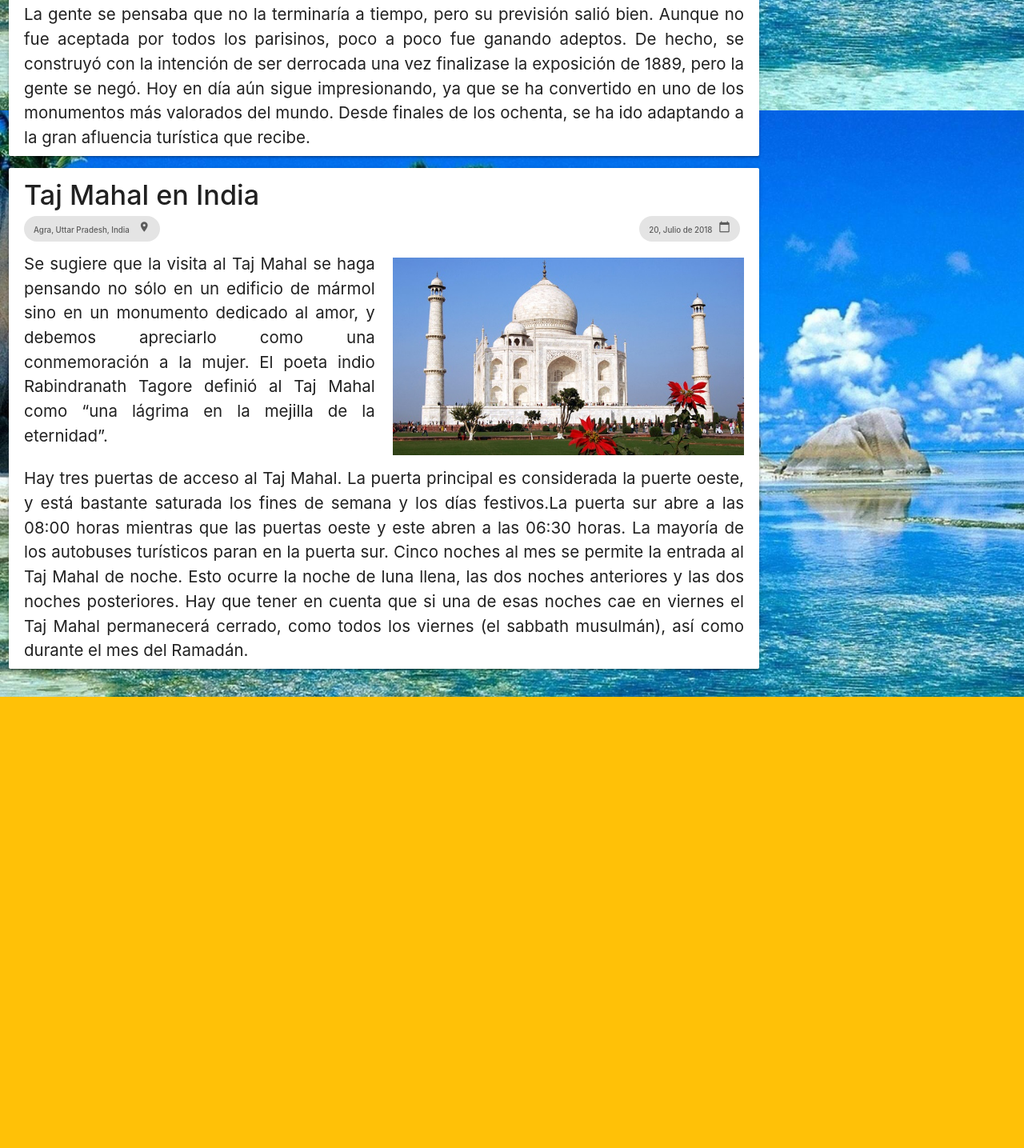
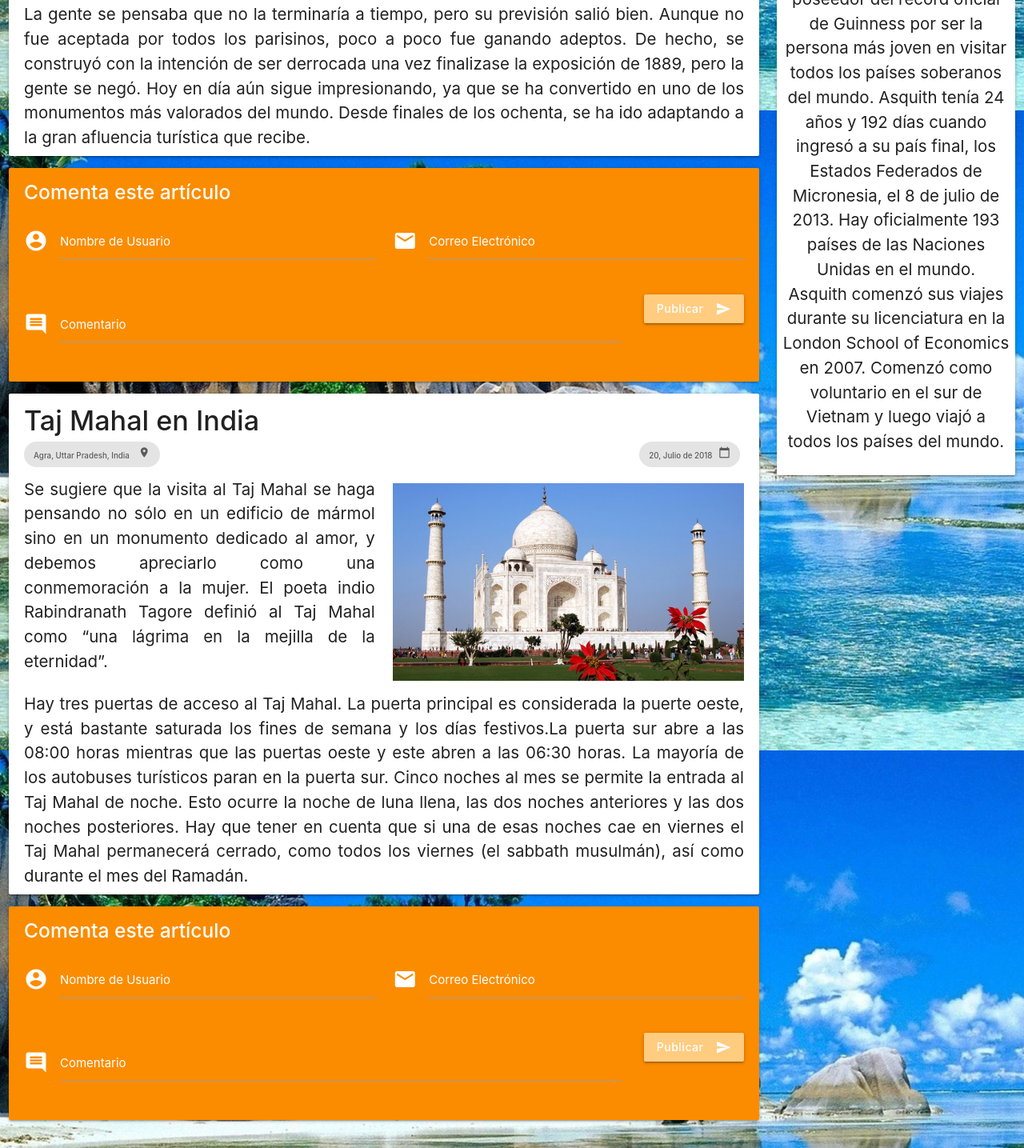
Before and after one commit to maincoke/project05c, a plain HTML site: page index.html in a window 1280 px wide. Shown: the part 1462-2897 px from the top of the page at 80% size. Before the commit the page ends 2333 px from the top, so only its background shows below. Drawn offline with nearby package versions, Linux system fonts and the light colour scheme.

Commit message:
Inclusion de perfil autor y panel de comentarios - Cambio foto autor

```diff
--- a/css/style.css
+++ b/css/style.css
@@ -101,7 +101,7 @@
   margin: 0 0 1rem 0 !important;
 }
 
-.card-title {
+.title-card {
   margin: 1rem 0 0.5rem 0 !important;
 }
 
@@ -125,12 +125,21 @@
 }
 
 .img-author {
-  width: 75% !important;
-  height: 75% !important;
+  width: 80% !important;
+  height: 80% !important;
   margin: 2em 0 !important;
   border-radius: 50% !important;
-  border: 2px solid gray;
-  max-width: 150px !important;
+  border: 3px solid #ffc107;
+  max-width: 200px !important;
+}
+
+.col-author .card-content {
+  padding-bottom: 1.5vw !important;
+}
+
+.white-border:focus {
+  border-bottom: 1px solid white !important;
+  box-shadow: 0 1px 0 0 white !important;
 }
 
 
@@ -195,6 +204,10 @@
   .text-card {
     font-size: 3vw !important;
   }
+  .col-author {
+    max-width: 80% !important;
+    margin: 0 10% 5% 10% !important;
+  }
 }
 
 @media (max-width: 400px) {
--- a/index.html
+++ b/index.html
@@ -119,7 +119,7 @@
     <div class="col s12 m9 l9">
       <div class="row card-panel horizontal">
         <div class="col s12">
-          <div class="card-title">
+          <div class="title-card card-title">
             <h4 class="no-margin title-article"><strong>Torre Eiffel de París</strong></h4>
           </div>
           <div class="chip" id="date-article">
@@ -154,9 +154,42 @@
         </div>
       </div>
 
+      <div class="row card-panel orange darken-1">
+        <form class="col s12">
+          <legend>
+            <h5 class="white-text"><strong>Comenta este artículo</strong></h5>
+          </legend>
+          <div class="row">
+            <div class="col s12 m6 l6 input-field">
+              <i class="prefix material-icons white-text">account_circle</i>
+              <input type="text" id="username1" class="validate white-text white-border">
+              <label for="username1" class="white-text">Nombre de Usuario</label>
+            </div>
+            <div class="col s12 m6 l6 input-field">
+              <i class="prefix material-icons white-text">email</i>
+              <input type="email" id="usermail1" class="validate white-text white-border">
+              <label for="usermail1" class="white-text">Correo Electrónico</label>
+            </div>
+          </div>
+          <div class="row">
+            <div class="col s12 m9 l10 input-field">
+              <i class="prefix material-icons white-text">comment</i>
+              <textarea class="materialize-textarea validate white-text white-border" id="usercomment1"></textarea>
+              <label for="usercomment1" class="white-text">Comentario</label>
+            </div>
+            <div class="col s12 m3 l2">
+              <button class="btn orange lighten-3 white-text waves-effect right" type="submit" name="commentart1">
+                <strong>Publicar</strong><i class="material-icons right">send</i>
+              </button>
+            </div>
+          </div>
+        </form>
+      </div>
+
+
       <div class="row card-panel horizontal">
         <div class="col s12">
-          <div class="card-title">
+          <div class="title-card card-title">
             <h4 class="no-margin title-article"><strong>Taj Mahal en India</strong></h4>
           </div>
           <div class="chip" id="date-article">
@@ -190,11 +223,53 @@
           </div>
         </div>
       </div>
+
+      <div class="row card-panel orange darken-1">
+        <form class="col s12">
+          <legend>
+            <h5 class="white-text"><strong>Comenta este artículo</strong></h5>
+          </legend>
+          <div class="row">
+            <div class="col s12 m6 l6 input-field">
+              <i class="prefix material-icons white-text">account_circle</i>
+              <input type="text" id="username2" class="validate white-text white-border">
+              <label for="username2" class="white-text">Nombre de Usuario</label>
+            </div>
+            <div class="col s12 m6 l6 input-field">
+              <i class="prefix material-icons white-text">email</i>
+              <input type="email" id="usermail2" class="validate white-text white-border">
+              <label for="usermail2" class="white-text">Correo Electrónico</label>
+            </div>
+          </div>
+          <div class="row">
+            <div class="col s12 m9 l10 input-field">
+              <i class="prefix material-icons white-text">comment</i>
+              <textarea class="materialize-textarea validate white-text white-border" id="usercomment2"></textarea>
+              <label for="usercomment2" class="white-text">Comentario</label>
+            </div>
+            <div class="col s12 m3 l2">
+              <button class="btn orange lighten-3 white-text waves-effect right" type="submit" name="commentart2">
+                <strong>Publicar</strong><i class="material-icons right">send</i>
+              </button>
+            </div>
+          </div>
+        </form>
+      </div>
     </div>
+
     <div class="col s12 m3 l3">
-      <div class="card-panel">
+      <div class="card-panel col-author">
         <div class="card-image no-margin center">
           <img src="img/blog-author.jpg" alt="Autor del Blog" class="img-author">
+        </div>
+        <span class="card-title"><h5 class="center"><strong>James Asquith</strong></h5></span>
+        <div class="divider"></div>
+        <div class="card-content">
+          <p class="center text-card">
+            James es un jóven viajero británico (nacido el 30 de diciembre de 1988), autor y banquero de inversión. Es el poseedor del récord oficial de Guinness por ser la persona más joven en visitar todos los países soberanos del mundo. Asquith tenía 24 años y
+            192 días cuando ingresó a su país final, los Estados Federados de Micronesia, el 8 de julio de 2013. Hay oficialmente 193 países de las Naciones Unidas en el mundo.<br>Asquith comenzó sus viajes durante su licenciatura en la London
+            School of Economics en 2007. Comenzó como voluntario en el sur de Vietnam y luego viajó a todos los países del mundo.
+          </p>
         </div>
       </div>
     </div>
```
Also changed, not shown: img/blog-author.jpg.
